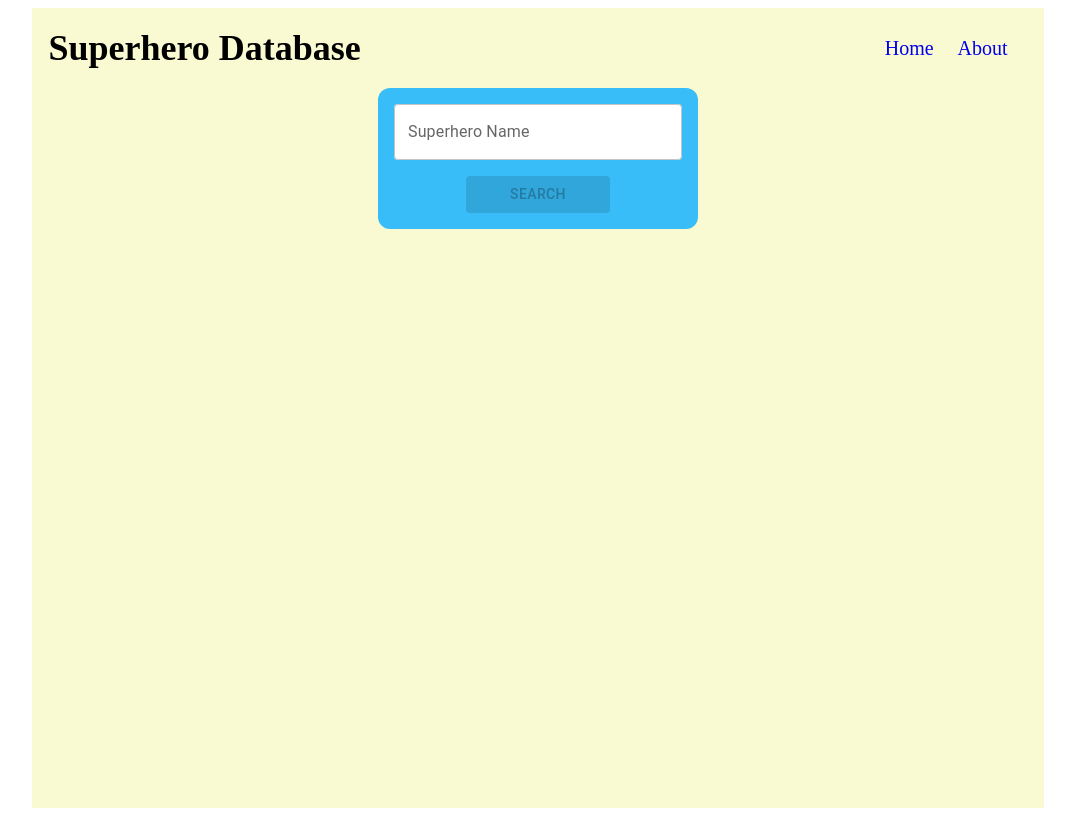
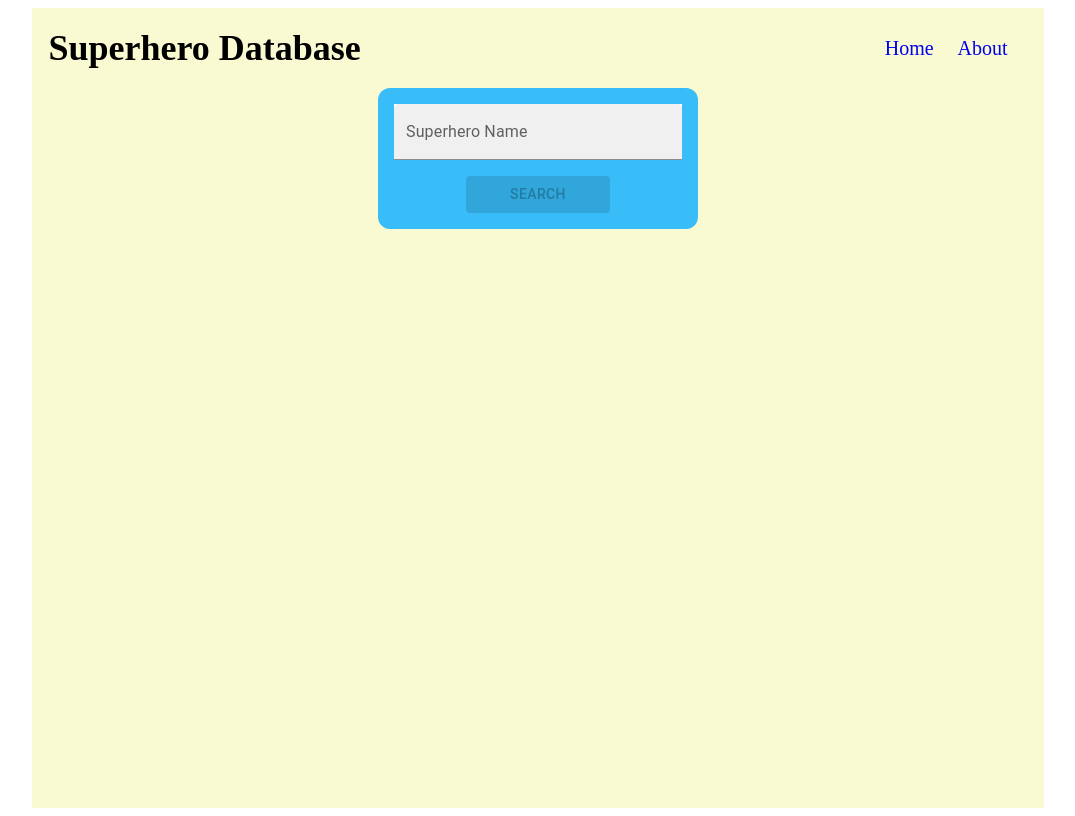
Before and after one commit to vincentlin018/mp-4, a Next.js app: page / in a window 1280 px wide. Shown: the whole page, without its empty margins (102-1177 px from the left). Built offline with nearby package versions, Linux system fonts and the light colour scheme.

Commit message:
seeing if this fixes material ui with styled-components on vercel

```diff
--- a/app/components/SuperheroSearch.tsx
+++ b/app/components/SuperheroSearch.tsx
@@ -15,11 +15,25 @@ const FormContainer = styled.form`
     box-sizing: border-box;
 `;
 
+// Use && to increase specificity for styled Material UI components
+const TextFieldStyled = styled(TextField)`
+    && {
+        background-color: white;
+        width: 100%;
+        margin-bottom: 1rem;
+    }
+`;
+
 const ButtonContainer = styled.div`
     width: 100%;
     display: flex;
     justify-content: center;
-    margin-top: 1rem;
+`;
+
+const ButtonStyled = styled(Button)`
+    && {
+        width: 50%;
+    }
 `;
 
 export default function SuperheroSearch({ onSearchResults, onError }: {
@@ -65,27 +79,21 @@ export default function SuperheroSearch({ onSearchResults, onError }: {
             e.preventDefault();
             void handleSearch();
         }}>
-            <TextField
-                fullWidth
-                variant="outlined"
+            <TextFieldStyled
+                variant="filled"
                 label="Superhero Name"
                 placeholder="Enter a superhero name"
                 value={superheroName}
                 onChange={(e) => setSuperheroName(e.target.value)}
-                sx={{
-                    backgroundColor: 'white',
-                    borderRadius: '4px'
-                }}
             />
             <ButtonContainer>
-                <Button
+                <ButtonStyled
                     variant="contained"
                     type="submit"
                     disabled={superheroName === "" || loading}
-                    sx={{ width: '50%' }}
                 >
                     {loading ? "Searching..." : "Search"}
-                </Button>
+                </ButtonStyled>
             </ButtonContainer>
         </FormContainer>
     );
```
